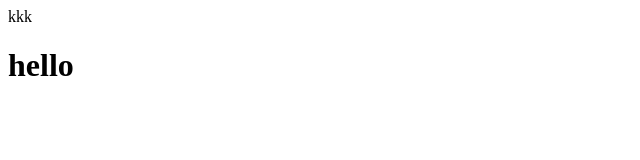
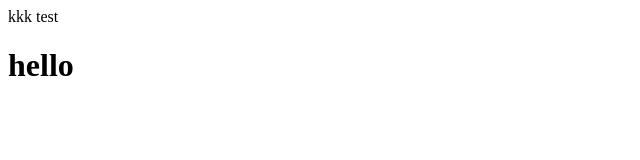
Before and after one commit to Umarbashirdigital/test, a plain HTML site: page index.html in a window 1280 px wide. Shown: the full height of the page, 0-640 px from the left. Drawn offline with Linux system fonts and the light colour scheme.

Commit message:
Update index.html

```diff
--- a/index.html
+++ b/index.html
@@ -1,7 +1,7 @@
 <html>
   <head>
     <title>hello github</title>
-    <p>kkk</p>
+    <p>kkk test</p>
     </head>
   </body>
 
```
